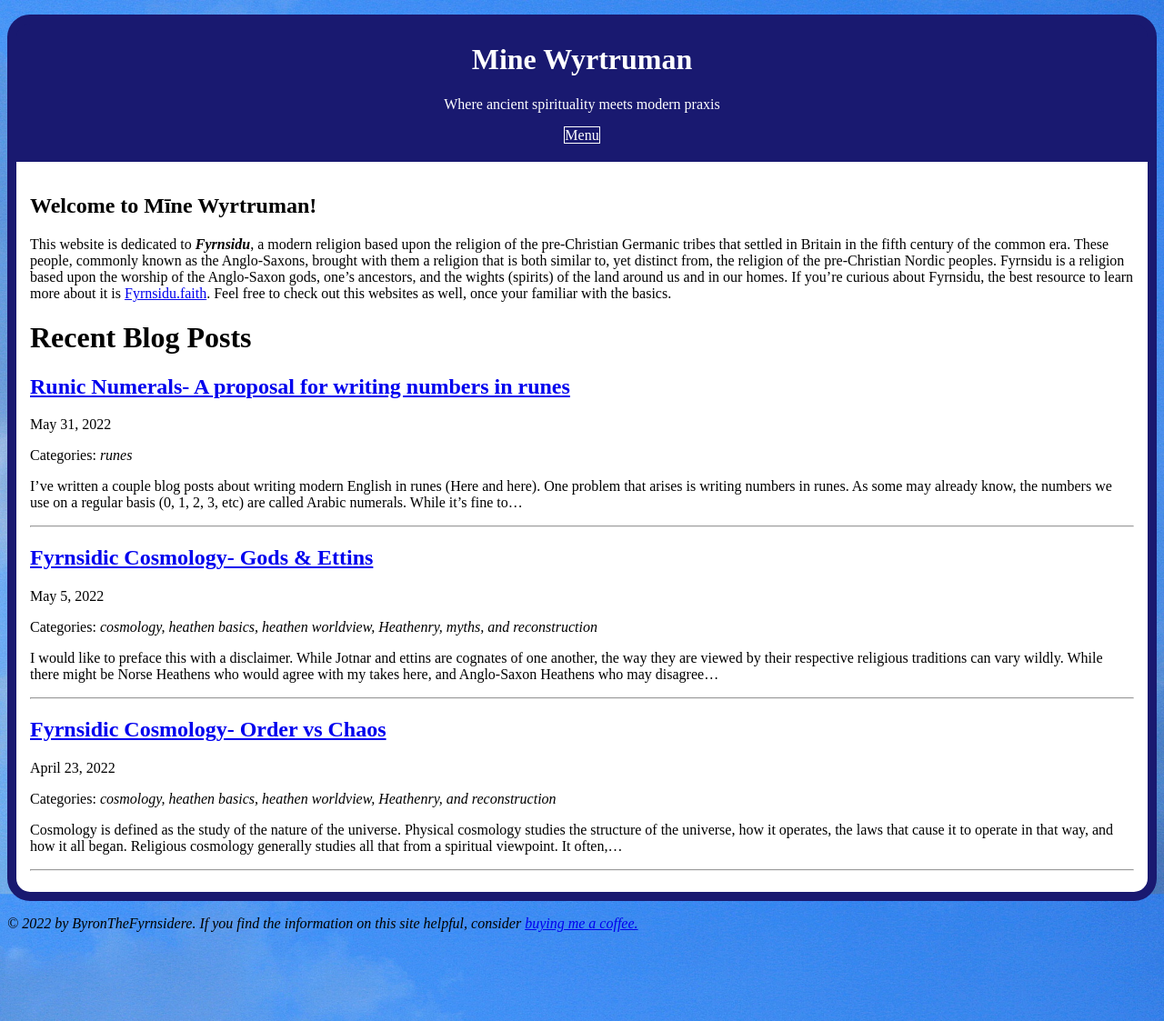
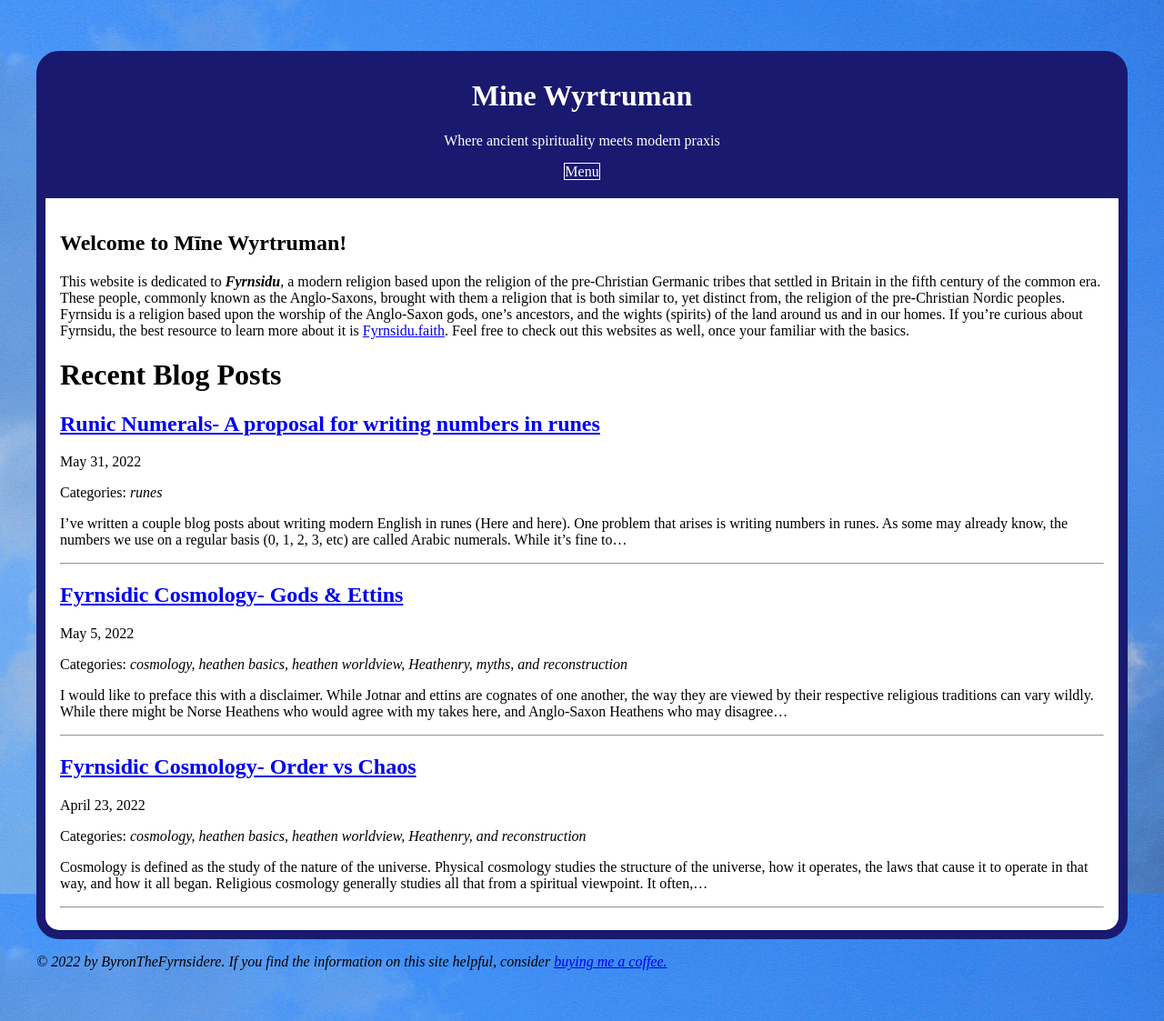
Before and after one commit to byronpendason/byronpendason.github.io, a Jekyll site: the page built from index.md, in a window 1280 px wide. Shown: the whole page at 91% size. Built offline with Jekyll 4.4.1, drawn with Linux system fonts in a browser that asks for light colours; our own code applies the rules of GitHub Pages for plain Markdown files; comment, search, counter and statistics services are not loaded.

Commit message:
Update style.css

```diff
--- a/css/style.css
+++ b/css/style.css
@@ -5,6 +5,7 @@ body {
   background-size: cover;
   position: center;
   color: black;
+  padding: 2em;
 }
 #header {
   background-color: midnightblue;
@@ -60,7 +61,7 @@ body {
   border-color: midnightblue;
   border-width: 10px;
   border-style: solid;
-  padding: 15px;
+  padding: 1em;
   opacity: 66;
 }
 #footer {
```
